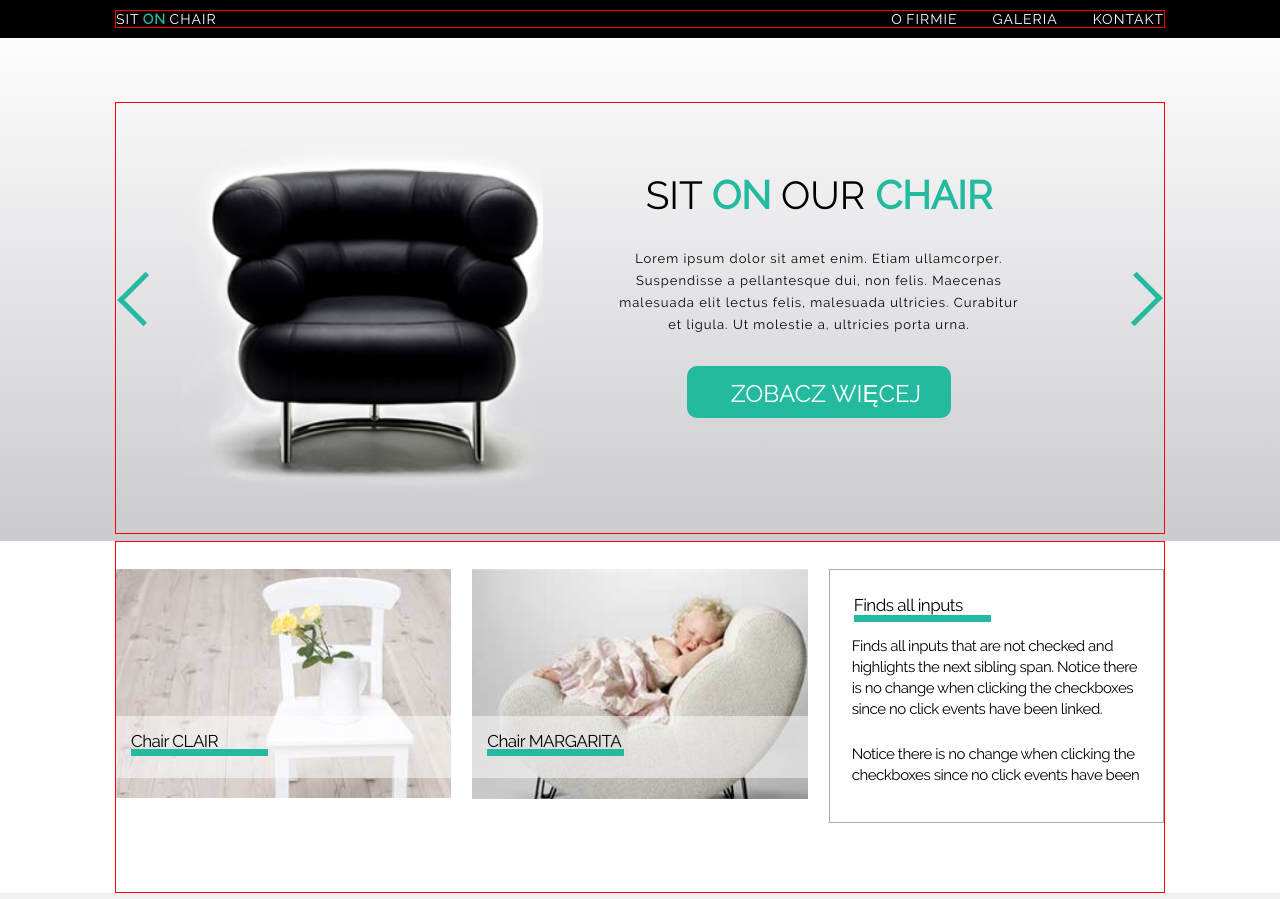
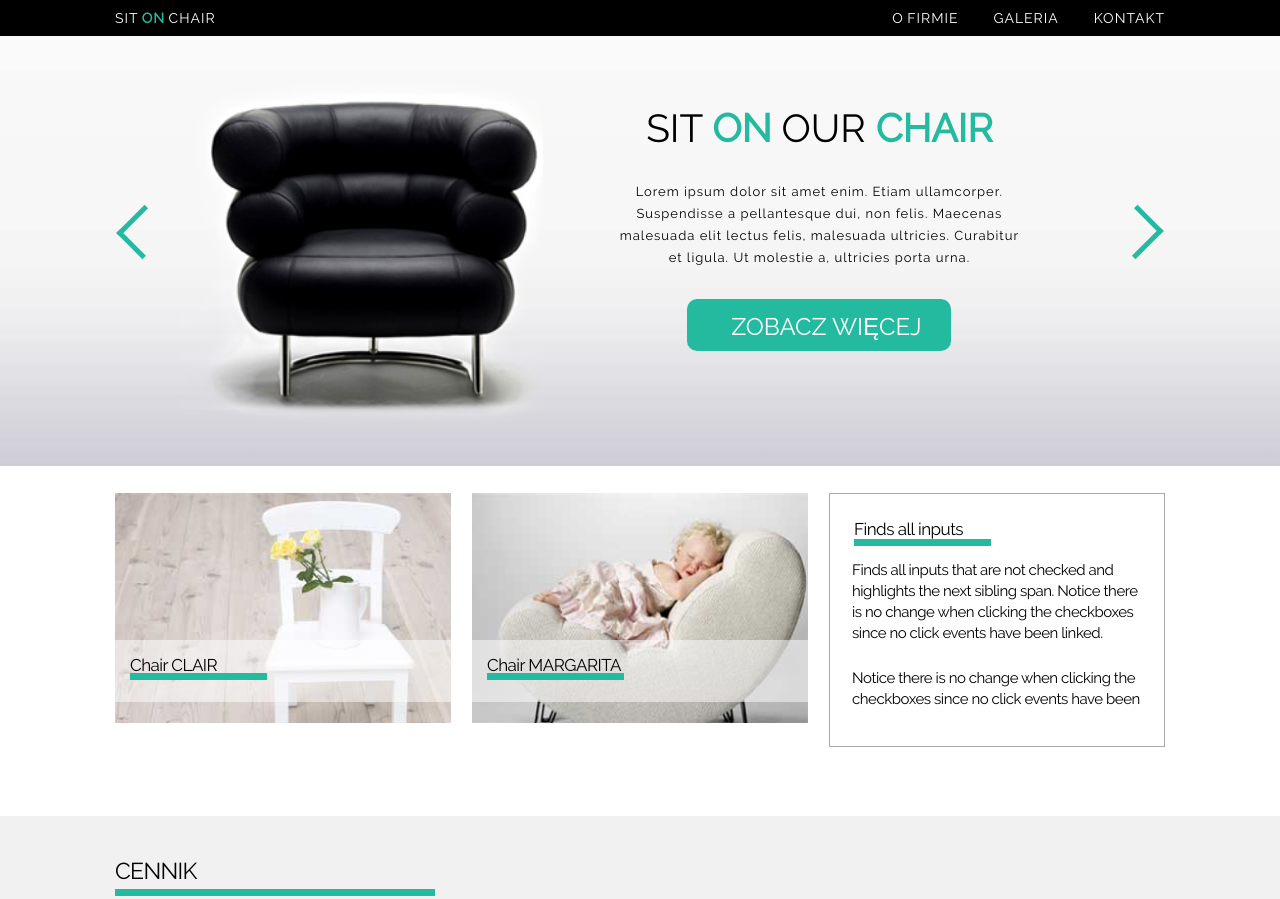
Before and after one commit to duril84/Warsztaty-HTML-CSS, a plain HTML site: page index.html in a window 1280 px wide. Shown: the top 899 px of the page. Drawn offline with Linux system fonts and the light colour scheme.

Commit message:
upgraded gradient in header

```diff
--- a/css/style.css
+++ b/css/style.css
@@ -48,7 +48,7 @@
 
 
 .main_width {
-    border: 1px solid red;
+    /*border: 1px solid red;*/
     margin: 0 auto;
     width: 1050px;
     display: flex;
@@ -150,8 +150,7 @@ h1 span {
 /*--------------------------------------------------------------------------------*/
 
 section:first-of-type {
-    padding: 64px 0 7px 0;
-    background-image: linear-gradient(to bottom, #fdfdfd ,#cbcacf );
+     background: linear-gradient(to bottom, #f9f9f9 0%,#fcfcfc 0%,#f8f8f8 0%,#fafafa 1%,#fafafa 8%,#f8f8f8 8%,#f7f7f7 45%,#f5f5f5 45%,#f5f5f5 54%,#f3f3f3 55%,#f3f3f3 58%,#f1f1f1 59%,#f1f1f3 63%,#eeeef0 64%,#eeeef0 66%,#eaeaec 69%,#ebebed 70%,#e7e7e9 72%,#e6e5ea 75%,#e2e1e6 77%,#e1e0e5 80%,#dddce1 82%,#dedde3 83%,#dbdae0 84%,#dbdae0 86%,#d7d6dc 89%,#d8d7dd 89%,#d5d4da 91%,#d6d5db 91%,#d4d3d9 92%,#d5d4dc 93%,#d2d1d9 94%,#d3d2da 95%,#d0cfd7 97%,#d1d0d8 99%,#cacdd4 100%);
 }
 
 .article__1 {
@@ -608,7 +607,6 @@ section.section__4 {
 }
 
 .section__4 .main_width:last-child .section__4__item {
-    border: 1px solid yellow;
     width: 100%;
     display: flex;
     flex-direction: row;
@@ -696,3 +694,18 @@ section.section__4 {
 
 
 /*------------------------------------------ F O U R T H   S E C T I O N  - E N D */
+
+
+/*--------------------------------------------------------------------------------*/
+/*                                                                                */
+/* F O O T E R  S E C T I O N                                                     */
+/*                                                                                */
+/*--------------------------------------------------------------------------------*/
+
+
+
+
+
+
+
+/*------------------------------------------- F O O T E R  S E C T I O N  - E N D */
```
Also changed, not shown: index.html (+1 -2 lines).
